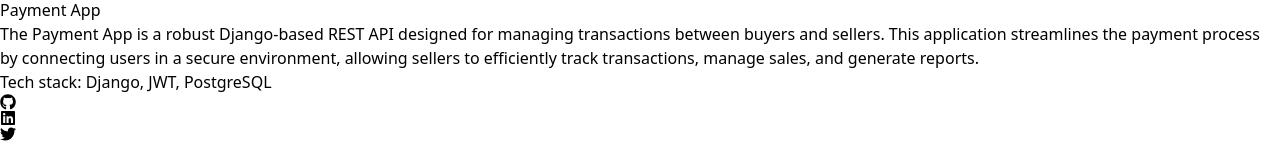
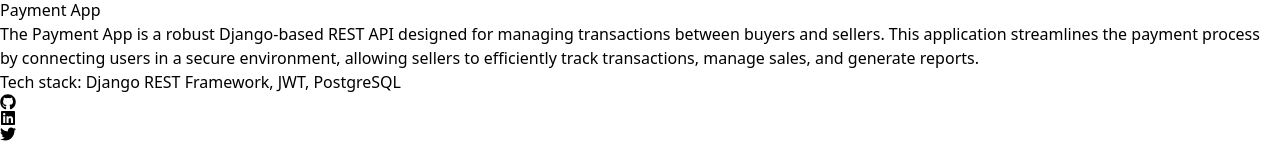
Before and after one commit to brianhilsden/portfolio, a Next.js app: page /projects in a window 1280 px wide. Shown: the part 5186-5332 px from the top of the page. Built offline with nearby package versions, Linux system fonts and the light colour scheme.

Commit message:
added projects to include drf

```diff
--- a/src/app/projects/projectsClient.js
+++ b/src/app/projects/projectsClient.js
@@ -66,7 +66,7 @@ const projects = [
     "The Payment App is a robust Django-based REST API designed for managing transactions between buyers and sellers. This application streamlines the payment process by connecting users in a secure environment, allowing sellers to efficiently track transactions, manage sales, and generate reports.",
     imageUrl: "/images/paymentApp.png",
     link: "https://payment-app-psi-seven.vercel.app/api/docs/swagger/",
-    tech_stack: "Django, JWT, PostgreSQL"
+    tech_stack: "Django REST Framework, JWT, PostgreSQL"
   },
 ];
 
```
